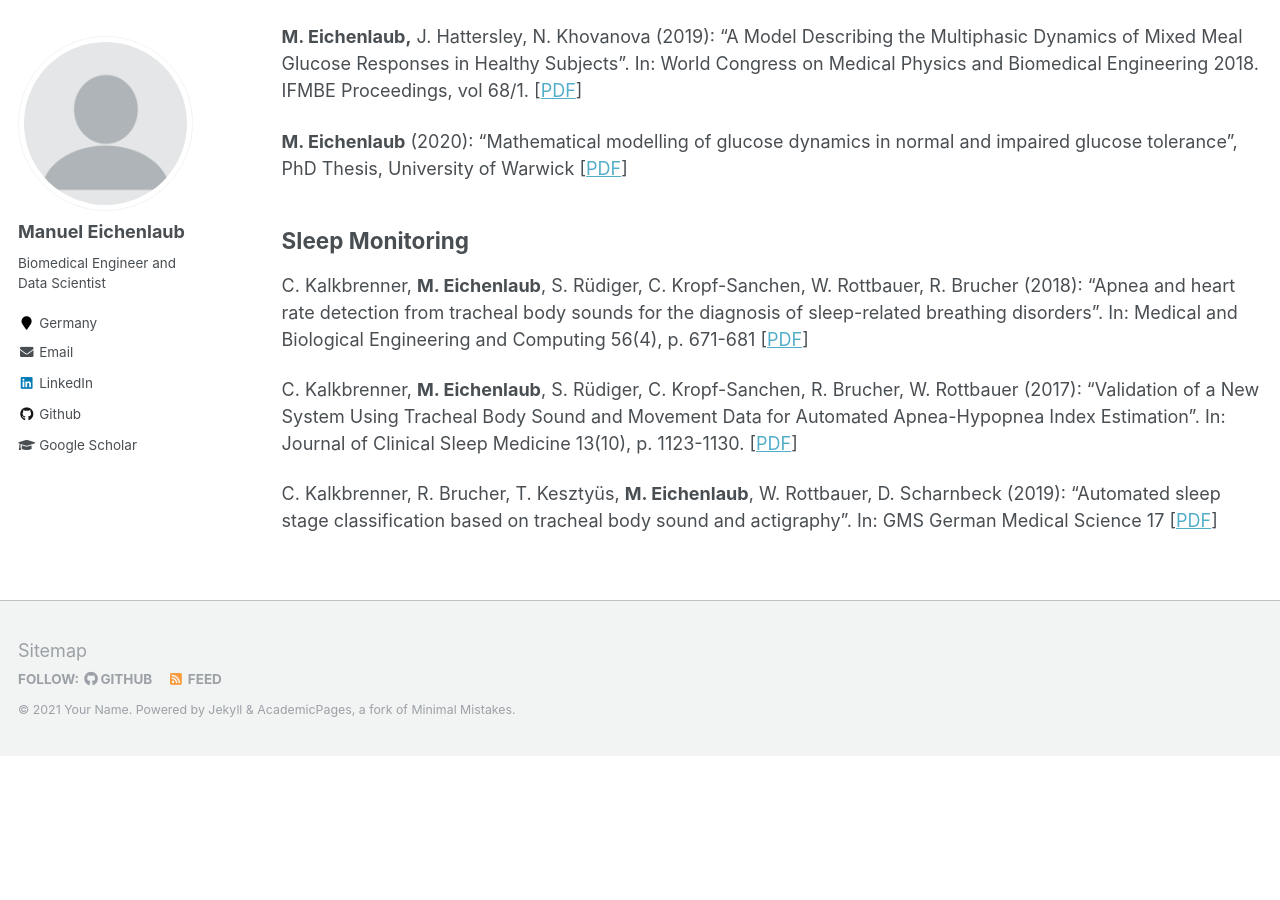
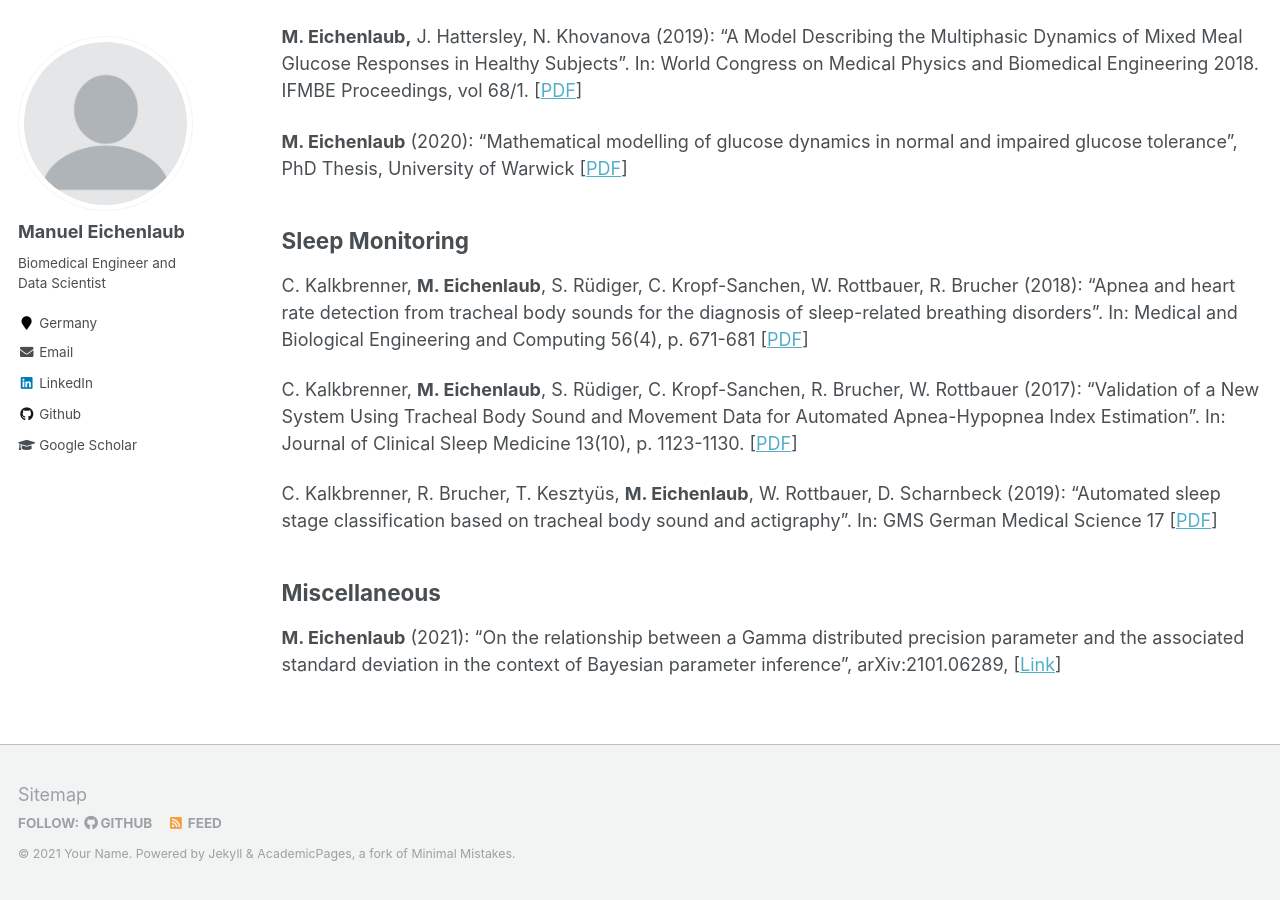
Before and after one commit to manueich/manueich.github.io, a Jekyll site: the page built from _pages/publications.md, in a window 1280 px wide and 900 px high, scrolled down 526 px. Built offline with Jekyll 4.4.1, drawn with Linux system fonts in a browser that asks for light colours; before the commit the page ends 1282 px from its top, so only the background shows below that.

Commit message:
Update publications.md

```diff
--- a/_pages/publications.md
+++ b/_pages/publications.md
@@ -25,3 +25,7 @@ C. Kalkbrenner, **M. Eichenlaub**, S. Rüdiger, C. Kropf-Sanchen, W. Rottbauer,
 C. Kalkbrenner, **M. Eichenlaub**, S. Rüdiger, C. Kropf-Sanchen, R. Brucher, W. Rottbauer (2017): "Validation of a New System Using Tracheal Body Sound and Movement Data for Automated Apnea-Hypopnea Index Estimation". In: Journal of Clinical Sleep Medicine 13(10), p. 1123-1130. \[[PDF](http://manueich.github.io/files/pubs/Apnea_JCSM.pdf)\]
 
 C. Kalkbrenner, R. Brucher, T. Kesztyüs, **M. Eichenlaub**, W. Rottbauer, D. Scharnbeck (2019): "Automated sleep stage classification based on tracheal body sound and actigraphy". In: GMS German Medical Science 17 \[[PDF](http://manueich.github.io/files/pubs/Staging_GMS.pdf)\]
+
+Miscellaneous
+------
+**M. Eichenlaub** (2021): "On the relationship between a Gamma distributed precision parameter and the associated standard deviation in the context of Bayesian parameter inference", arXiv:2101.06289, \[[Link](https://arxiv.org/abs/2101.06289)\]
```
